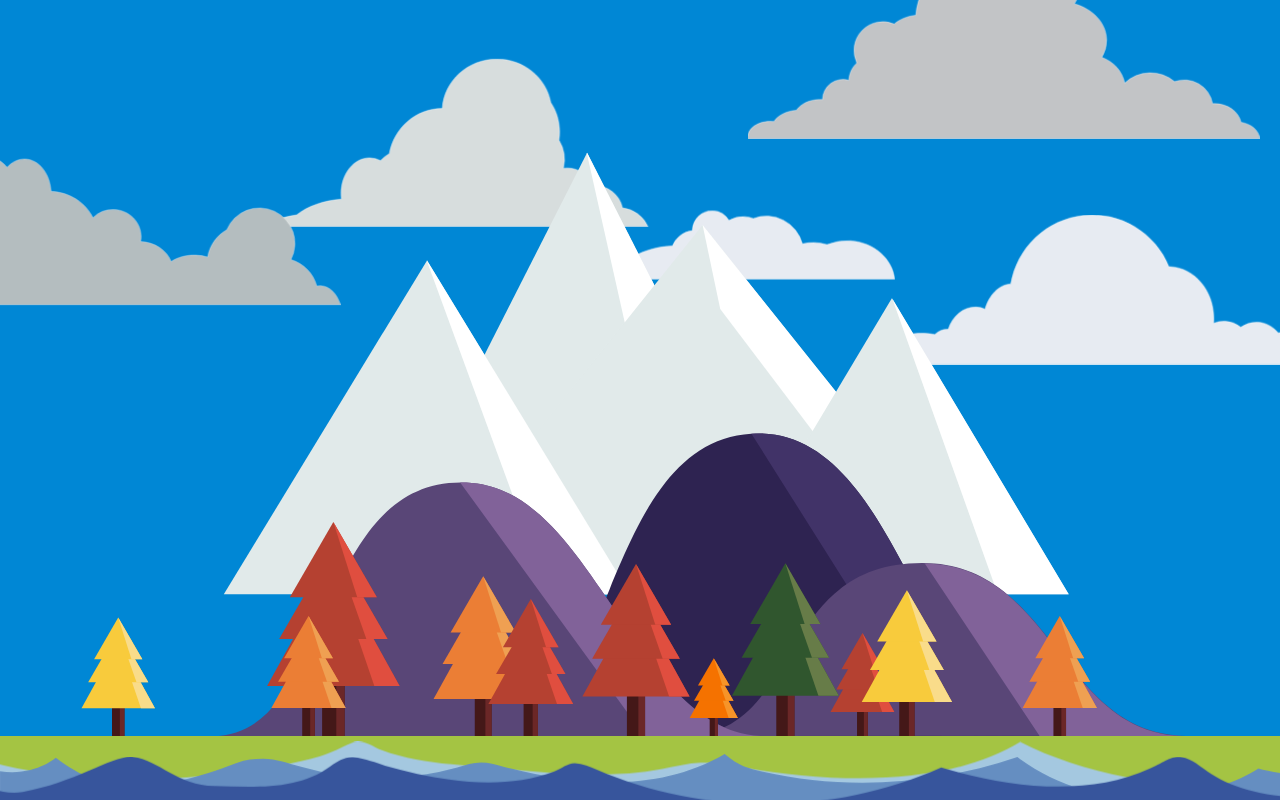
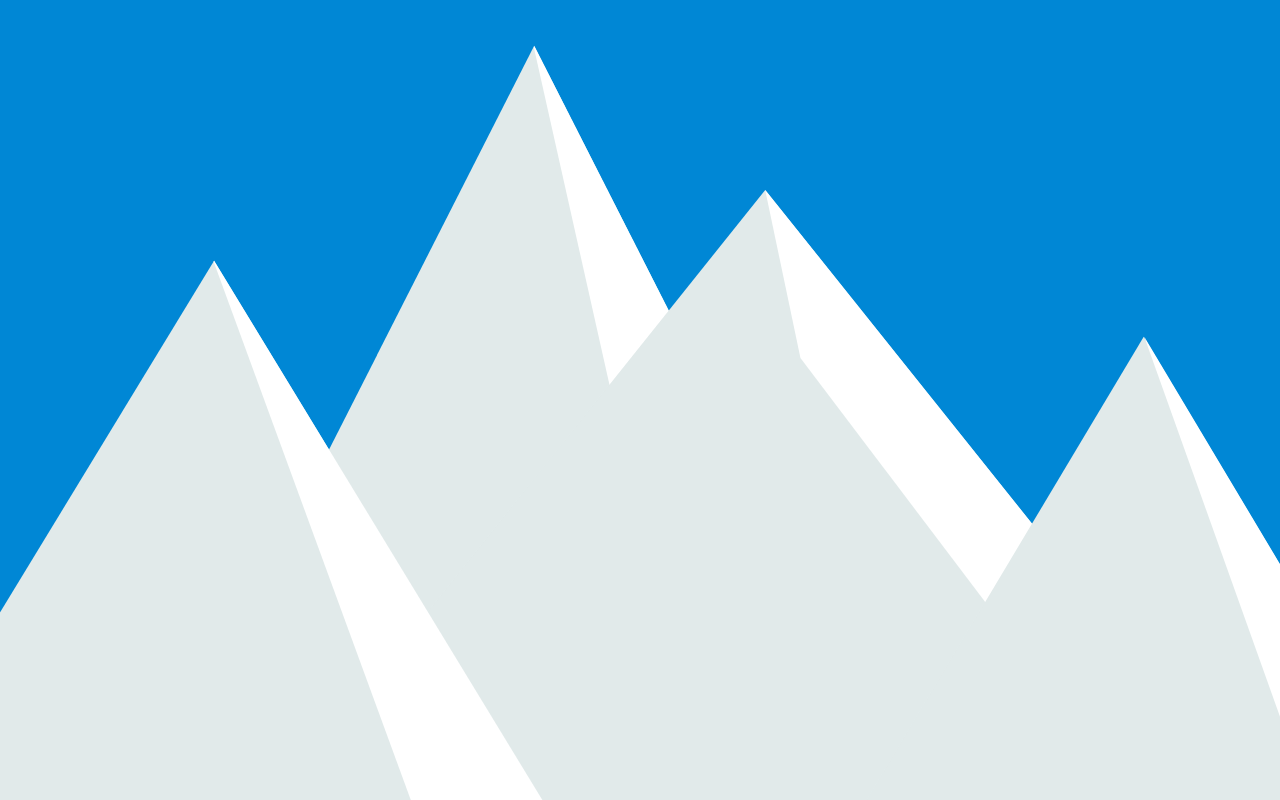
Before and after one commit to Jimmydalecleveland/svg-parallax-fjord, a React (Create React App) app: page / in a window 1280 px wide. Shown: the top 800 px of the page. Built offline with nearby package versions, Linux system fonts and the light colour scheme.

Commit message:
add custom hook scrollY to Mountain and bg

```diff
--- a/src/App.js
+++ b/src/App.js
@@ -1,144 +1,42 @@
-import React, { useRef } from 'react'
-import { Parallax, ParallaxLayer } from 'react-spring/renderprops-addons'
+import React, { useState, useEffect } from 'react'
+import useScrollY from './useScrollY'
+import styled from '@emotion/styled'
 import './App.css'
-import hills from './assets/hills.svg'
-import trees from './assets/trees.svg'
-import ground from './assets/ground.svg'
 import Mountains from './Mountains'
-import Remnis from './Remnis'
-import cloud1 from './assets/cloud-1-dark.svg'
-import cloud2 from './assets/cloud-2-light.svg'
-import cloud3 from './assets/cloud-3-dark.svg'
-import cloud4 from './assets/cloud-4-light.svg'
-import cloud5 from './assets/cloud-5-light.svg'
-import wave1 from './assets/wave-1.svg'
-import wave2 from './assets/wave-2.svg'
-import wave3 from './assets/wave-3.svg'
+
+const Foreground = styled.div`
+    position: absolute;
+    top: 965px;
+    left: 0;
+    width: 100%;
+    height: 100vh;
+    background-color: #37559c;
+    color: white;
+`
+
+const Background = styled.main`
+  background-color: #0087d5;
+  background: ${({ scrollY }) => `rgb(${scrollY / 2.75}, ${135 - scrollY / 17}, ${213 - scrollY / 5.4})`};
+  position: fixed;
+  width: 2560px;
+  height: 1000px;
+  left: 50%;
+  transform: translate(-50%, 0);
+`
 
 function App() {
-  const paraRef = useRef(null)
+  const scrollY = useScrollY()
+  // TODO: When we can benchmark, let's look into how we should use window scroll with state
+  // const handleScroll = useCallback((event) => {
+  //   console.log(event)
+  // }, [])
 
   return (
     <div className="App">
-      <Parallax pages={2} ref={paraRef} config={{ duration: 0 }}>
-        <ParallaxLayer offset={0} speed={0}>
-          <section className="upper"></section>
-        </ParallaxLayer>
-
-        {/* Background Clouds */}
-        <ParallaxLayer offset={0.1} speed={-0.45}>
-          <img src={cloud2} className="cloud2" alt="cloud" />
-        </ParallaxLayer>
-        <ParallaxLayer offset={0.1} speed={-0.45}>
-          <img src={cloud4} className="cloud4" alt="cloud" />
-        </ParallaxLayer>
-        <ParallaxLayer offset={0} speed={-0.4}>
-          <img src={cloud5} className="cloud5" alt="cloud" />
-        </ParallaxLayer>
-
-        {/* Mountains */}
-        <ParallaxLayer
-          offset={0.1}
-          speed={-0.5}
-          style={{
-            display: 'flex',
-            alignItems: 'flex-end',
-            justifyContent: 'center',
-          }}
-        >
-          <Mountains />
-        </ParallaxLayer>
-
-        {/* Foreground Clouds (in front of mountains) */}
-        <ParallaxLayer offset={0.1} speed={-0.4}>
-          <img src={cloud1} className="cloud1" alt="cloud" />
-        </ParallaxLayer>
-        <ParallaxLayer offset={0.1} speed={-0.4}>
-          <img src={cloud3} className="cloud3" alt="cloud" />
-        </ParallaxLayer>
-
-        {/* Hills */}
-        <ParallaxLayer
-          offset={0.1}
-          speed={-0.3}
-          style={{
-            display: 'flex',
-            alignItems: 'flex-end',
-            justifyContent: 'center',
-          }}
-        >
-          <img src={hills} alt="hills" />
-        </ParallaxLayer>
-
-        {/* Trees */}
-        <ParallaxLayer
-          offset={0.1}
-          speed={-0.2}
-          style={{
-            display: 'flex',
-            alignItems: 'flex-end',
-            justifyContent: 'center',
-          }}
-        >
-          <img src={trees} alt="trees" />
-        </ParallaxLayer>
-
-        {/* Ground */}
-        <ParallaxLayer
-          offset={0.1}
-          speed={-0.1}
-          style={{
-            display: 'flex',
-            alignItems: 'flex-end',
-            justifyContent: 'center',
-          }}
-        >
-          <img src={ground} alt="ground" />
-        </ParallaxLayer>
-
-        {/* Water */}
-        <ParallaxLayer
-          offset={0.09}
-          speed={-0.1}
-          style={{
-            display: 'flex',
-            alignItems: 'flex-end',
-            width: '120%',
-          }}
-        >
-          <img src={wave3} className="wave3" alt="sea waves" />
-        </ParallaxLayer>
-
-        <ParallaxLayer
-          offset={0.13}
-          speed={-0.08}
-          style={{
-            display: 'flex',
-            alignItems: 'flex-end',
-            width: '105%',
-          }}
-        >
-          <img src={wave2} className="wave2" alt="sea waves" />
-        </ParallaxLayer>
-
-        <ParallaxLayer
-          offset={0.09}
-          speed={0}
-          style={{
-            display: 'flex',
-            alignItems: 'flex-end',
-            width: '120%',
-          }}
-        >
-          <img src={wave1} className="wave1" alt="sea waves" />
-        </ParallaxLayer>
-
-        <ParallaxLayer offset={1} speed={0} factor={1}>
-          <section className="water">
-            <Remnis className="remnis" />
-          </section>
-        </ParallaxLayer>
-      </Parallax>
+      <Background scrollY={scrollY}>
+        <Mountains style={{ transform: `translateY(${-scrollY * 0.3}px)` }} />
+      </Background>
+      <Foreground />
     </div>
   )
 }
--- a/src/Mountains.js
+++ b/src/Mountains.js
@@ -17,9 +17,10 @@ const StyledSvg = styled.svg`
   }
 `
 
-function Mountains() {
+function Mountains({ style }) {
   return (
     <StyledSvg
+      style={{ ...style }}
       id="mountains"
       xmlns="http://www.w3.org/2000/svg"
       width="2560"
--- /dev/null
+++ b/src/useScrollY.js
@@ -0,0 +1,18 @@
+import { useState, useEffect } from 'react'
+
+const useScrollY = () => {
+  const [scrollY, setScrollY] = useState(0)
+
+  useEffect(() => {
+    const handleScroll = () => {
+      setScrollY(window.scrollY)
+    }
+
+    window.addEventListener('scroll', handleScroll)
+    return () => window.removeEventListener('scroll', handleScroll)
+  }, [])
+
+  return scrollY
+}
+
+export default useScrollY
```
